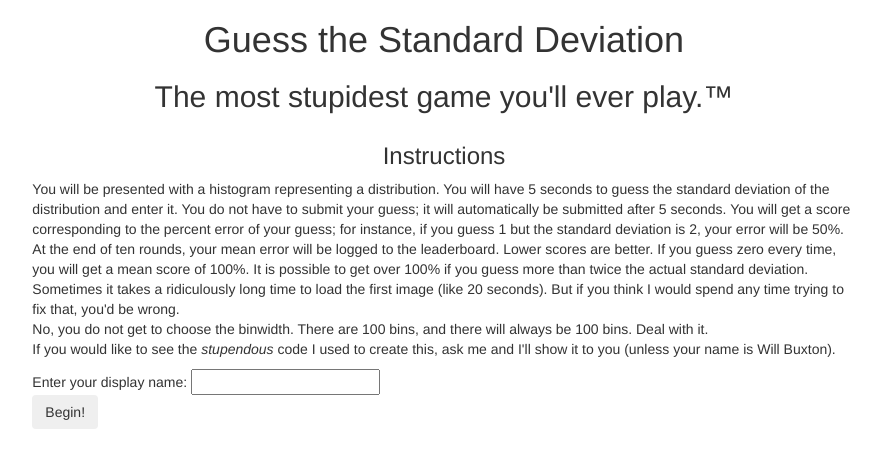
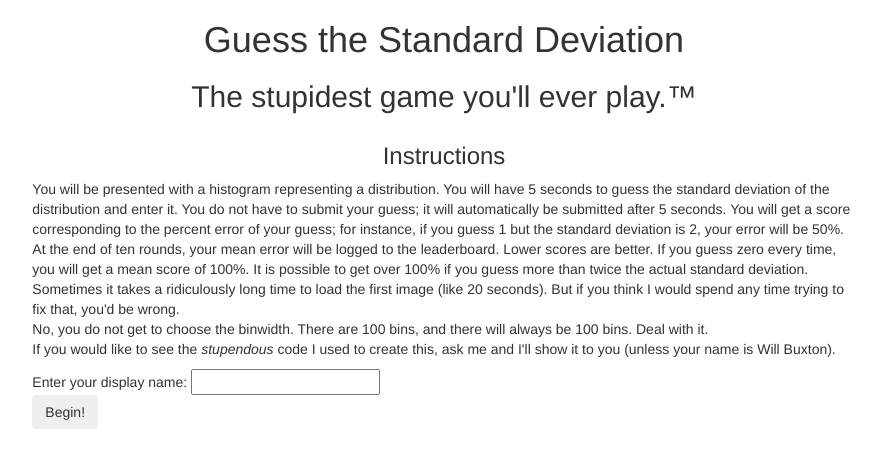
Before and after one commit to VjunetXuuftofi/guessthestandarddeviation, a plain HTML site: page index.html in a window 1280 px wide. Shown: the whole page, without its empty margins (196-1077 px from the left). Drawn offline with nearby package versions, Linux system fonts and the light colour scheme.

Commit message:
tagline edit

```diff
--- a/index.html
+++ b/index.html
@@ -17,7 +17,7 @@
                 Guess the Standard Deviation
             </h1>
             <h2>
-                The most stupidest game you'll ever play.™
+                The stupidest game you'll ever play.™
             </h2>
         </div>
         <div class="row">
```
